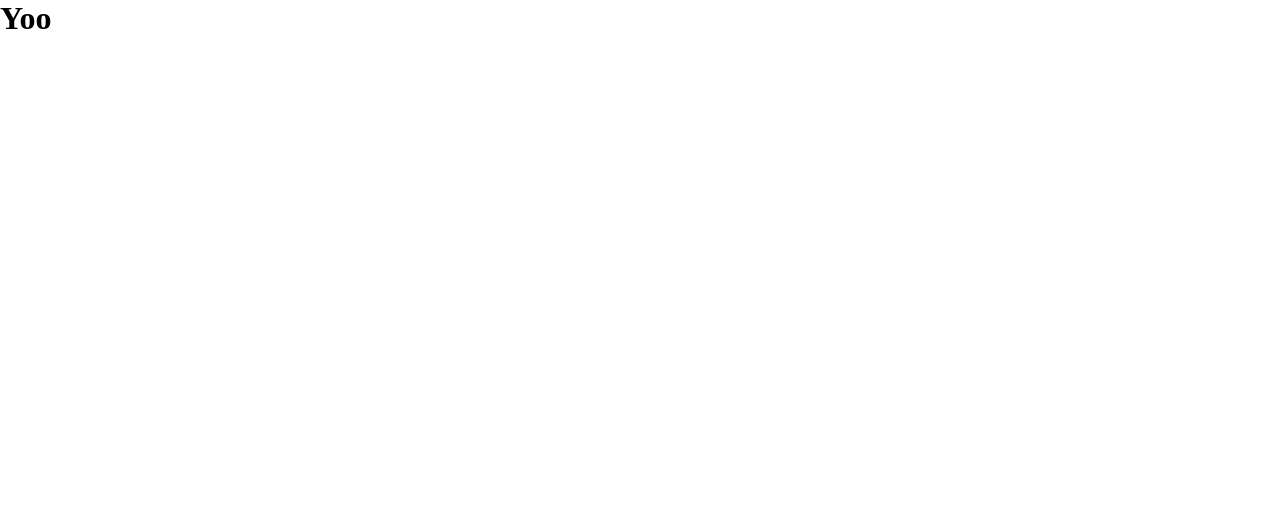
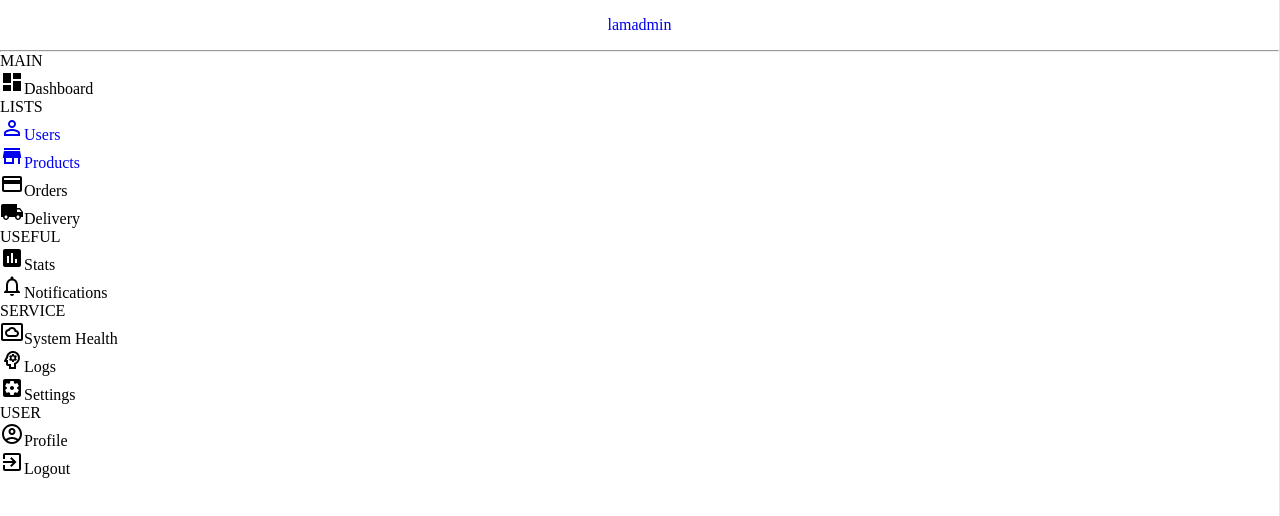
Before and after one commit to Kandesfandey/ims, a React (Create React App) app: page / in a window 1280 px wide. Shown: the top 516 px of the page. Built offline with nearby package versions, Linux system fonts and the light colour scheme.

Commit message:
Sidebar started.

```diff
--- a/package.json
+++ b/package.json
@@ -3,6 +3,11 @@
   "version": "0.1.0",
   "private": true,
   "dependencies": {
+    "@emotion/react": "^11.9.0",
+    "@emotion/styled": "^11.8.1",
+    "@mui/icons-material": "^5.8.0",
+    "@mui/material": "^5.8.1",
+    "@mui/x-data-grid": "^5.11.1",
     "@testing-library/jest-dom": "^5.14.1",
     "@testing-library/react": "^13.0.0",
     "@testing-library/user-event": "^13.2.1",
@@ -10,6 +15,7 @@
     "create-react-app": "^5.0.1",
     "react": "^18.1.0",
     "react-dom": "^18.1.0",
+    "react-router-dom": "^6.3.0",
     "react-scripts": "5.0.1",
     "styled-components": "^5.3.5",
     "web-vitals": "^2.1.0"
--- a/src/App.js
+++ b/src/App.js
@@ -1,8 +1,18 @@
+import React from "react";
+import { Admin } from "./pages";
+import { BrowserRouter, Routes, Route } from "react-router-dom";
+
 function App() {
   return (
-    <div className="App">
-      <h1>Yoo</h1>
-    </div>
+    <>
+      <BrowserRouter>
+        <Routes>
+          <Route path="/">
+            <Route index element={<Admin />} />
+          </Route>
+        </Routes>
+      </BrowserRouter>
+    </>
   );
 }
 
--- a/src/components/index.js
+++ b/src/components/index.js
@@ -1 +1,2 @@
 export { default as DataTables } from "./datatables";
+export { default as SideBar } from "./sidebar";
--- /dev/null
+++ b/src/components/sidebar/index.js
@@ -0,0 +1,91 @@
+import React from "react";
+import DashboardIcon from "@mui/icons-material/Dashboard";
+import PersonOutlineIcon from "@mui/icons-material/PersonOutline";
+import LocalShippingIcon from "@mui/icons-material/LocalShipping";
+import CreditCardIcon from "@mui/icons-material/CreditCard";
+import StoreIcon from "@mui/icons-material/Store";
+import InsertChartIcon from "@mui/icons-material/InsertChart";
+import SettingsApplicationsIcon from "@mui/icons-material/SettingsApplications";
+import ExitToAppIcon from "@mui/icons-material/ExitToApp";
+import NotificationsNoneIcon from "@mui/icons-material/NotificationsNone";
+import SettingsSystemDaydreamOutlinedIcon from "@mui/icons-material/SettingsSystemDaydreamOutlined";
+import PsychologyOutlinedIcon from "@mui/icons-material/PsychologyOutlined";
+import AccountCircleOutlinedIcon from "@mui/icons-material/AccountCircleOutlined";
+import { Link } from "react-router-dom";
+import { SidebarContainer, TopContainer } from "./styles/sidebar";
+
+const SideBar = () => {
+  return (
+    <SidebarContainer>
+      <TopContainer>
+        <Link to="/" style={{ textDecoration: "none" }}>
+          <span className="logo">lamadmin</span>
+        </Link>
+      </TopContainer>
+      <hr />
+      <div className="center">
+        <ul>
+          <p className="title">MAIN</p>
+          <li>
+            <DashboardIcon className="icon" />
+            <span>Dashboard</span>
+          </li>
+          <p className="title">LISTS</p>
+          <Link to="/users" style={{ textDecoration: "none" }}>
+            <li>
+              <PersonOutlineIcon className="icon" />
+              <span>Users</span>
+            </li>
+          </Link>
+          <Link to="/products" style={{ textDecoration: "none" }}>
+            <li>
+              <StoreIcon className="icon" />
+              <span>Products</span>
+            </li>
+          </Link>
+          <li>
+            <CreditCardIcon className="icon" />
+            <span>Orders</span>
+          </li>
+          <li>
+            <LocalShippingIcon className="icon" />
+            <span>Delivery</span>
+          </li>
+          <p className="title">USEFUL</p>
+          <li>
+            <InsertChartIcon className="icon" />
+            <span>Stats</span>
+          </li>
+          <li>
+            <NotificationsNoneIcon className="icon" />
+            <span>Notifications</span>
+          </li>
+          <p className="title">SERVICE</p>
+          <li>
+            <SettingsSystemDaydreamOutlinedIcon className="icon" />
+            <span>System Health</span>
+          </li>
+          <li>
+            <PsychologyOutlinedIcon className="icon" />
+            <span>Logs</span>
+          </li>
+          <li>
+            <SettingsApplicationsIcon className="icon" />
+            <span>Settings</span>
+          </li>
+          <p className="title">USER</p>
+          <li>
+            <AccountCircleOutlinedIcon className="icon" />
+            <span>Profile</span>
+          </li>
+          <li>
+            <ExitToAppIcon className="icon" />
+            <span>Logout</span>
+          </li>
+        </ul>
+      </div>
+    </SidebarContainer>
+  );
+};
+
+export default SideBar;
--- /dev/null
+++ b/src/components/sidebar/styles/sidebar.js
@@ -0,0 +1,17 @@
+import styled from "styled-components/macro";
+
+export const SidebarContainer = styled.div`
+  flex: 1;
+  border-right: 0.5px solid rgb(230, 227, 227);
+  min-height: 100vh;
+  background-color: white;
+`;
+
+export const TopContainer = styled.div`
+  height: 50px;
+  display: flex;
+  align-items: center;
+  justify-content: center;
+`;
+
+// export const LinkContainer = styled(Link)``
--- a/src/pages/admin/index.js
+++ b/src/pages/admin/index.js
@@ -1,10 +1,10 @@
 import React from "react";
-import { DataTables } from "../../components";
+import { SideBar } from "../../components";
 
 const Admin = () => {
   return (
     <>
-      <DataTables />
+      <SideBar />
     </>
   );
 };
--- a/src/pages/index.js
+++ b/src/pages/index.js
@@ -0,0 +1 @@
+export { default as Admin } from "./admin";
```
Also changed, not shown: 1 other file (tests, documents, lock files or other folders).
